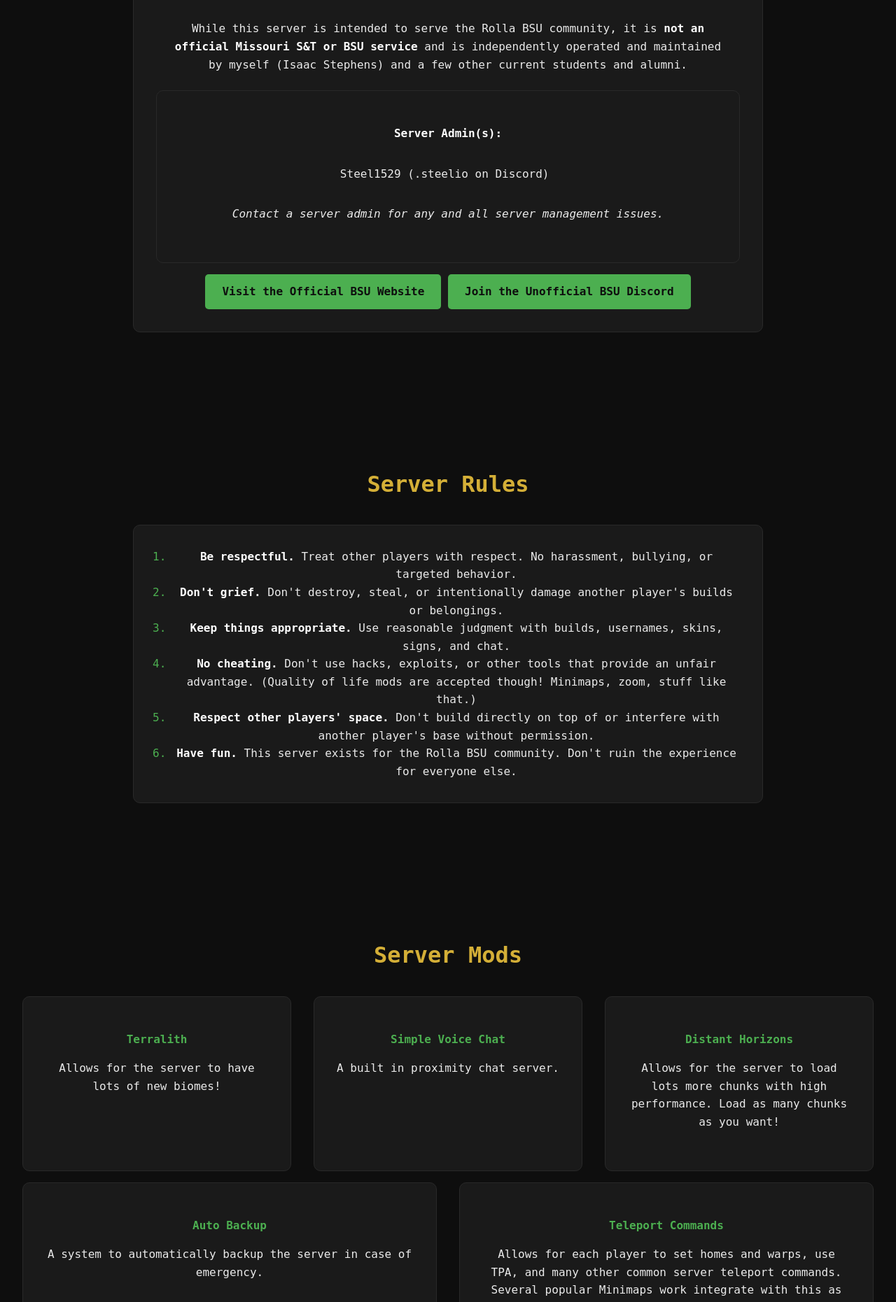
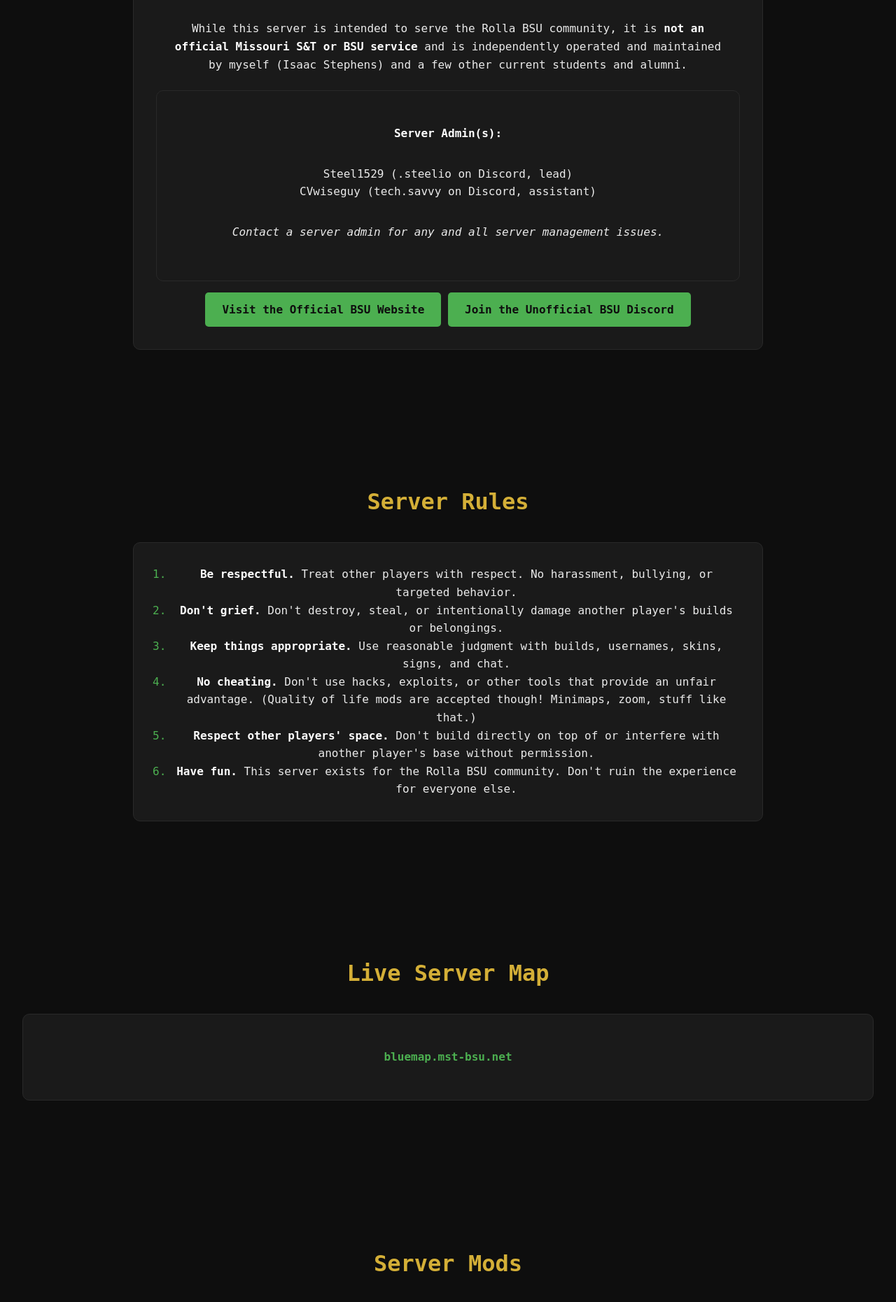
Before and after one commit to Isaac-Stephens/isaacstephens.com, a Flask app: page /bsu_mc in a window 1280 px wide. Shown: the part 1139-3000 px from the top of the page at 70% size. Run offline with Flask 3, Linux system fonts and the light colour scheme.

Commit message:
added bluemap link and updated admin list

```diff
--- a/website/templates/bsu_mc.html
+++ b/website/templates/bsu_mc.html
@@ -74,8 +74,8 @@
             <strong>Server Admin(s):</strong>
         </h3>
         <ol class="admin-container">
-            <li class="admin-list">Steel1529 (.steelio on Discord)</li>
-            <li class="admin-list"></li>
+            <li class="admin-list">Steel1529 (.steelio on Discord, lead)</li>
+            <li class="admin-list">CVwiseguy (tech.savvy on Discord, assistant)</li>
         </ol>
         <p>
             <i>Contact a server admin for any and all server management issues.</i>
@@ -148,7 +148,17 @@
     </div>
 
 </section>
-
+<section id="map">
+    <h2>Live Server Map</h2>
+    <div class="projects-grid">
+    <a href="https://bluemap.mst-bsu.net"
+       class="project-card"
+       target="_blank"
+       rel="noopener noreferrer">
+        <h3>bluemap.mst-bsu.net</h3>
+    </a>
+    </div>
+</section>
     <!-- ===== Mods ===== -->
     <section id="mods">
 
@@ -205,6 +215,15 @@
                 <p>
                     Allows for each player to set homes and warps, use TPA, and many other common server teleport commands.
                     Several popular Minimaps work integrate with this as well.
+                </p>
+            </a>
+            <a href="https://github.com/BlueMap-Minecraft/BlueMap/releases/download/v5.23/bluemap-5.23-fabric.jar"
+               class="project-card"
+               target="_blank"
+               rel="noopener noreferrer">
+                <h3>Bluemap</h3>
+                <p>
+                    Gives a live world map of the server.
                 </p>
             </a>
 
```
Also changed, not shown: 1 other file.
